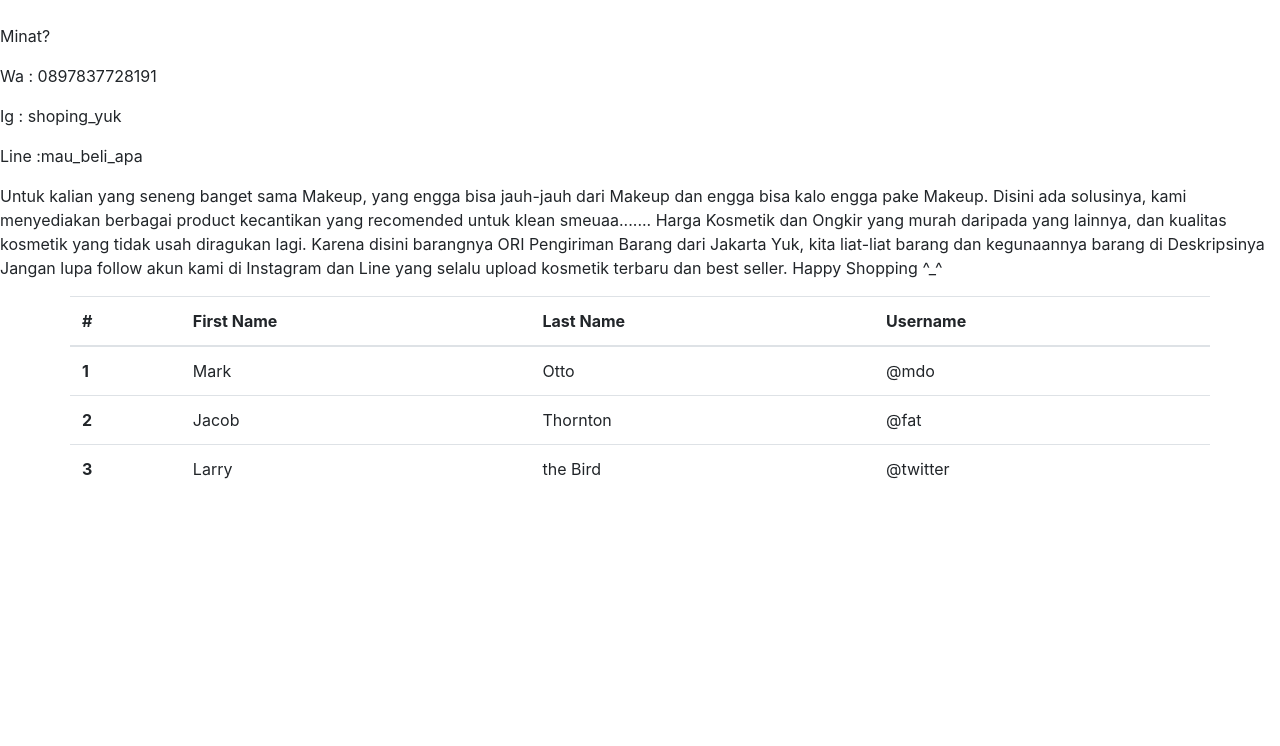
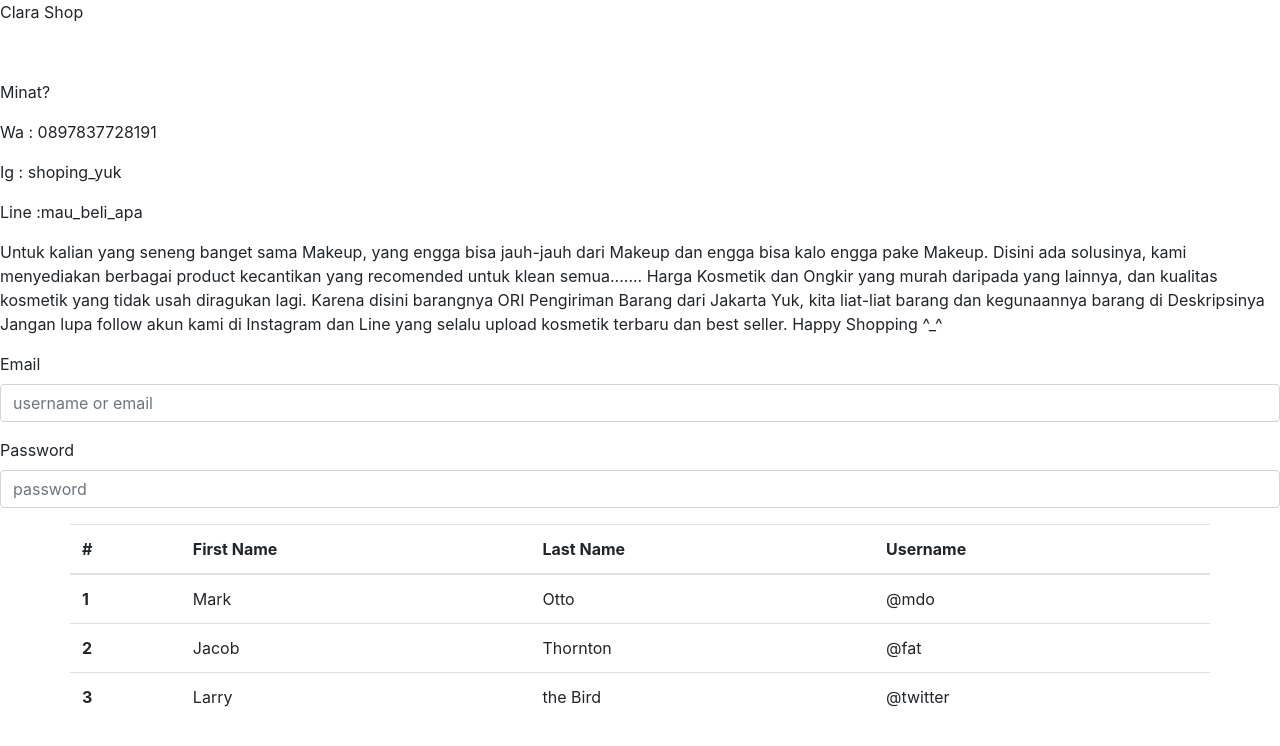
Before and after one commit to claraadelia/applikasipertama, a React (Create React App) app in the folder latihan_react_clara/: page / in a window 1280 px wide. Shown: the top 746 px of the page. Built offline with nearby package versions, Linux system fonts and the light colour scheme.

Commit message:
berhasil install react-router-dom

```diff
--- a/latihan_react_clara/package.json
+++ b/latihan_react_clara/package.json
@@ -9,6 +9,7 @@
     "bootstrap": "^4.5.0",
     "react": "^16.13.1",
     "react-dom": "^16.13.1",
+    "react-router-dom": "^5.2.0",
     "react-scripts": "3.4.1",
     "reactstrap": "^8.5.1"
   },
--- a/latihan_react_clara/src/App.js
+++ b/latihan_react_clara/src/App.js
@@ -1,7 +1,7 @@
 import React from 'react';
 import BoostrapComp from './Component/Class/BoostrapComp';
 import Home from './Component/Fungsional/Home';
-
+import Login from './Component/Class/Login';
 //import logo from './logo.svg';
 //import Home from './Component/Fungsional/Home';
 //import Beranda from './Component/Class/Beranda';
@@ -11,6 +11,7 @@ function App() {
   return (
     <div className="App">
       <Home/>
+      <Login/>
        <BoostrapComp/>
     </div>
   );
--- a/latihan_react_clara/src/Component/Class/BoostrapComp.jsx
+++ b/latihan_react_clara/src/Component/Class/BoostrapComp.jsx
@@ -1,5 +1,5 @@
 import React, { Component } from 'react'
-import {  Container, Row, Col, Table } from 'reactstrap';
+import {  Button, Container, Row, Col, Table } from 'reactstrap';
 
 class BoostrapComp extends Component {
     constructor(props) {
--- /dev/null
+++ b/latihan_react_clara/src/Component/Class/Login.jsx
@@ -0,0 +1,31 @@
+import React, { Component } from 'react'
+import { Button, Form, FormGroup, Label, Input, FormText } from 'reactstrap';
+
+
+class Login extends Component {
+    constructor(props) {
+        super(props)
+
+        this.state = {
+
+        }
+    }
+
+
+render() {
+    return (
+      <Form>
+        <FormGroup>
+          <Label for="exampleEmail">Email</Label>
+          <Input type="email" name="email" id="exampleEmail" placeholder="username or email" />
+        </FormGroup>
+        <FormGroup>
+          <Label for="examplePassword">Password</Label>
+          <Input type="password" name="password" id="examplePassword" placeholder="password" />
+        </FormGroup>
+        </Form>
+        );
+    }
+}
+
+    export default Login
--- a/latihan_react_clara/src/Component/Fungsional/Home.jsx
+++ b/latihan_react_clara/src/Component/Fungsional/Home.jsx
@@ -1,4 +1,5 @@
 import React from 'react'
+import {  Button, Container, Row, Col, Table } from 'reactstrap';
 //import Blog from './Blog'
 import Produk from '../Class/Produk';
 
@@ -6,13 +7,16 @@ const Home = () => {
 
     return <div className="Home">
 
-        <img src="https://cms.sehatq.com/cdn-cgi/image/f=auto,width=1500,height=630,fit=cover,background=white,quality=100/public/img/article_img/bagaimana-cara-memilih-kosmetik-yang-aman-bagi-kulit-1557371403.jpg" alt=""/>
+<p>Clara Shop</p>
+      <p></p>
+        <img src="https://cms.sehatq.com/cdn-cgi/image/f=auto,width=1500,height=630,fit=cover,background=white,quality=100/public/img/article_img/bagaimana-cara-memilih-kosmetik-yang-aman-bagi-kulit-1557371403.jpg" alt="" />
+        <p></p>
         <p>Minat?</p>
         <p>Wa : 0897837728191</p>
         <p>Ig  : shoping_yuk</p>
         <p>Line :mau_beli_apa</p>
         <p></p>
-        <p>Untuk kalian yang seneng banget sama Makeup, yang engga bisa jauh-jauh dari Makeup dan engga bisa kalo engga pake Makeup. Disini ada solusinya, kami menyediakan berbagai product kecantikan yang recomended untuk klean smeuaa.......
+        <p>Untuk kalian yang seneng banget sama Makeup, yang engga bisa jauh-jauh dari Makeup dan engga bisa kalo engga pake Makeup. Disini ada solusinya, kami menyediakan berbagai product kecantikan yang recomended untuk klean semua.......
         Harga Kosmetik dan Ongkir yang murah daripada yang lainnya, dan kualitas kosmetik yang tidak usah diragukan lagi. Karena disini barangnya ORI
         Pengiriman Barang dari Jakarta
 
```
Also changed, not shown: 1 other file (tests, documents, lock files or other folders). Lines whose indentation alone changed are shown as unchanged.
